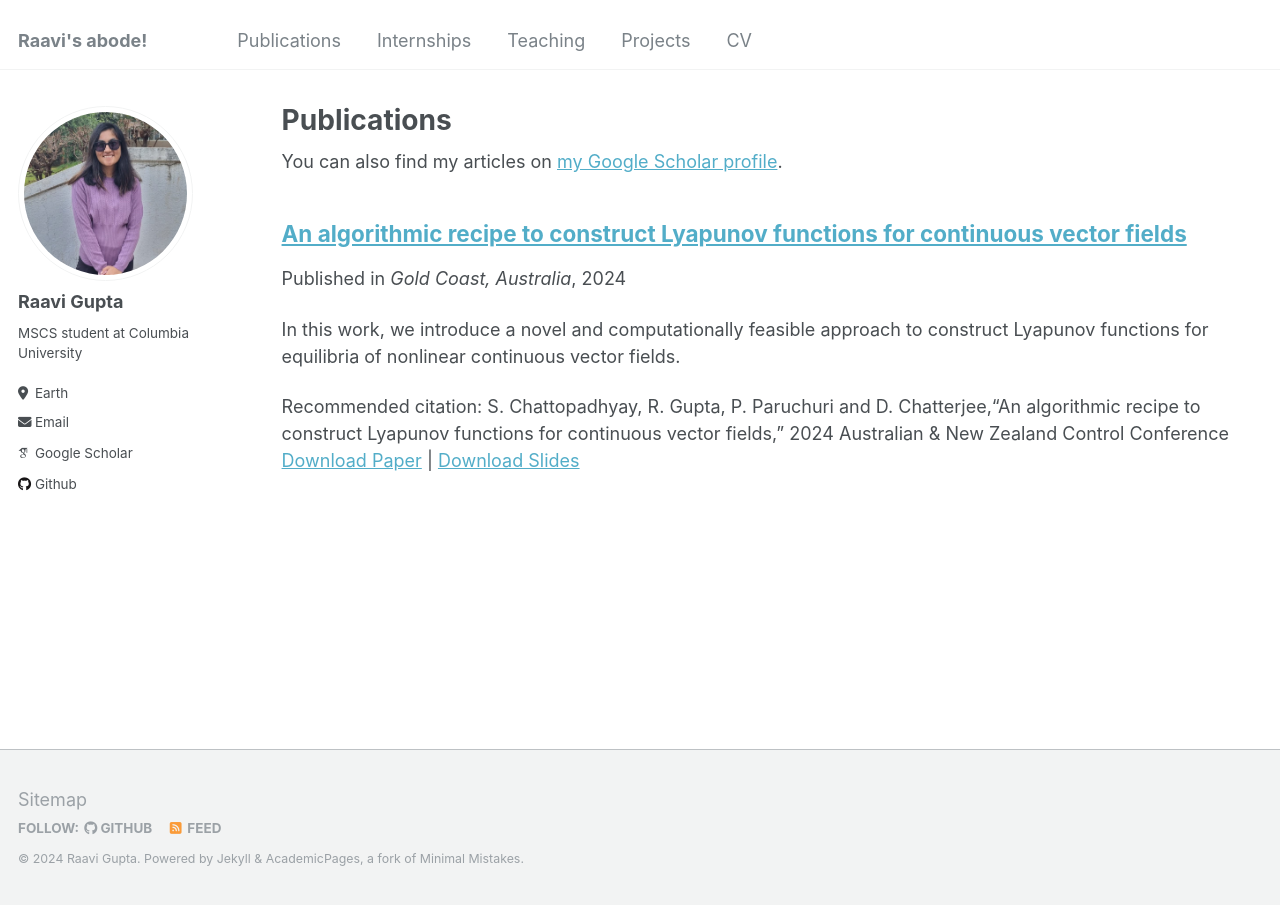
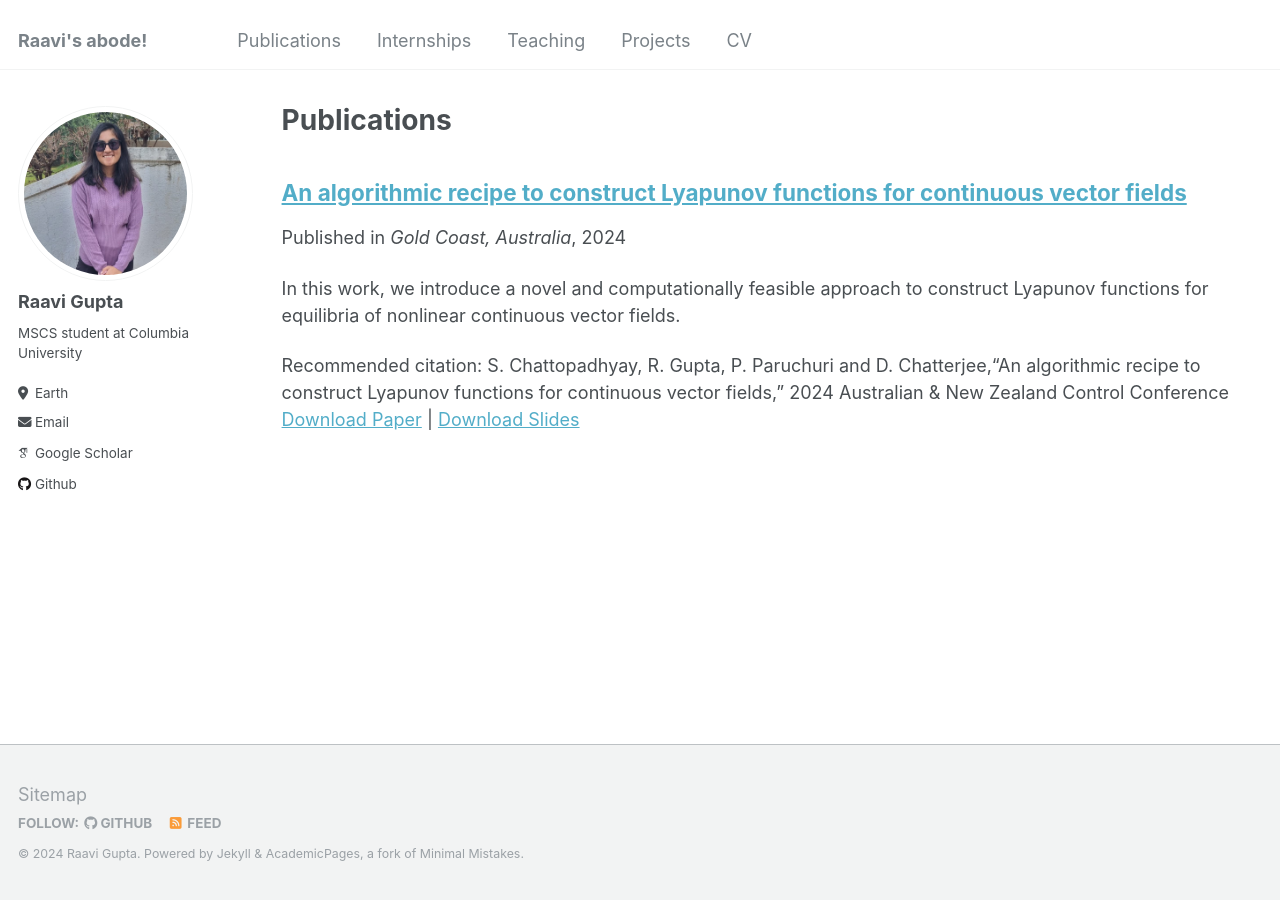
Before and after one commit to raavi02/raavi02.github.io, a Jekyll site: the page built from _pages/publications.md, in a window 1280 px wide. Built offline with Jekyll 4.4.1, drawn with Linux system fonts in a browser that asks for light colours; some web fonts are replaced.

```diff
--- a/_pages/publications.md
+++ b/_pages/publications.md
@@ -5,10 +5,6 @@ permalink: /publications/
 author_profile: true
 ---
 
-{% if site.author.googlescholar %}
-  <div class="wordwrap">You can also find my articles on <a href="{{https://scholar.google.com/citations?user=qOkDWeEAAAAJ&hl=en}}">my Google Scholar profile</a>.</div>
-{% endif %}
-
 {% include base_path %}
 
 {% for post in site.publications reversed %}
```
Also changed, not shown: _projects/btp-1.md (+1 -1 lines), 2 other files.
